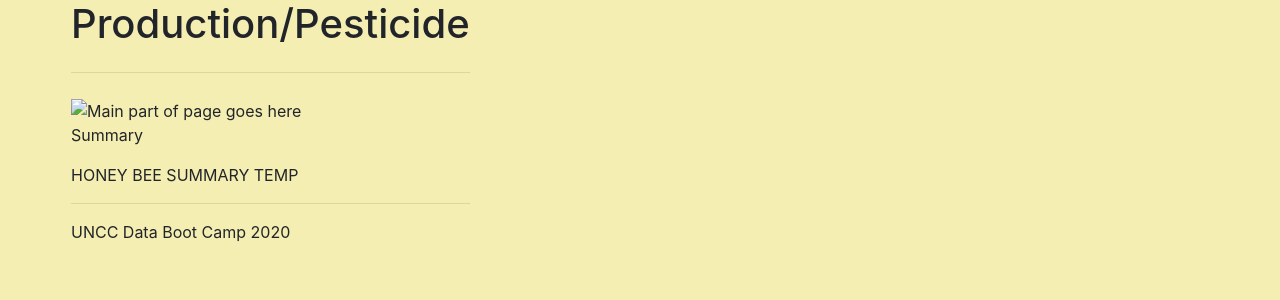
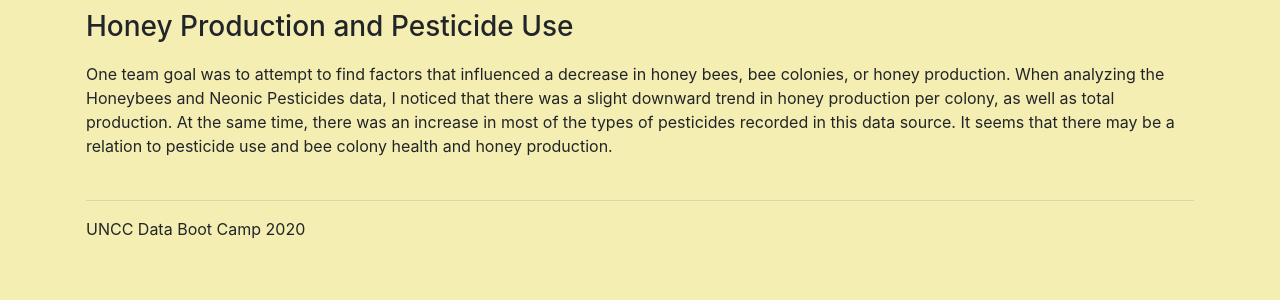
Before and after one commit to Apex8/better-than-a-bee, a Flask app: page /viz2 in a window 1280 px wide. Shown: the part 73-373 px from the top of the page. Run offline with Flask 2, Linux system fonts and the light colour scheme; some libraries are stand-ins or nearby versions.

Commit message:
Adding summary/description to viz1.html and viz2.html

```diff
--- a/Templates/viz2.html
+++ b/Templates/viz2.html
@@ -51,15 +51,19 @@
         </div>
     </nav>
 
-
     <div class="container">
-        <section class="row">
-            <div class="row justify-content-center">
-                <div class="col-md-12">
-                    <article class="description-content">
-
-                        <h1>Production/Pesticide</h1>
-                        <hr class="my-4">
+        <div class="row"  style="padding-bottom: 10px; padding-top: 10px">
+            <div class="col-md-12">
+              <h3>Honey Production and Pesticide Use</h3>
+            </div>
+        </div>
+        <div class="row">
+            <div class="col-md-12"  style="padding-bottom: 10px;">
+              <p>One team goal was to attempt to find factors that influenced a decrease in honey bees, bee colonies, or honey production. When analyzing the Honeybees and Neonic Pesticides data, I noticed that there was a slight downward trend in honey production per colony, as well as total production. At the same time, there was an increase in most of the types of pesticides recorded in this data source. It seems that there may be a relation to pesticide use and bee colony health and honey production.</p>
+            </div>
+        </div>
+        <div class="row">
+            <div class="col-md-12">
                         <div class='tableauPlaceholder' id='viz1605980682136' style='position: relative'><noscript><a
                                     href='#'><img alt=' '
                                         src='https:&#47;&#47;public.tableau.com&#47;static&#47;images&#47;Ho&#47;HoneyAnalysis_16055627049150&#47;Pesticide&#47;1_rss.png'
@@ -86,13 +90,8 @@
                         var vizElement = divElement.getElementsByTagName('object')[0]; { vizElement.style.width = '1100px'; vizElement.style.height = '650px'; }
                         var scriptElement = document.createElement('script'); scriptElement.src = 'https://public.tableau.com/javascripts/api/viz_v1.js'; vizElement.parentNode.insertBefore(scriptElement, vizElement);
                         </script>
-                        <img class="landing" src="" class="float-left" alt="Main part of page goes here"
-                            style="width:100%">
-                        <div class="caption">
-                            <p class="capt"> Summary</p>
-                        </div>
                         <p>
-                            HONEY BEE SUMMARY TEMP
+
                         </p>
                         <hr>
                         <h10>UNCC Data Boot Camp 2020</h10>
```
Also changed, not shown: Templates/viz1.html (+6 -6 lines).
